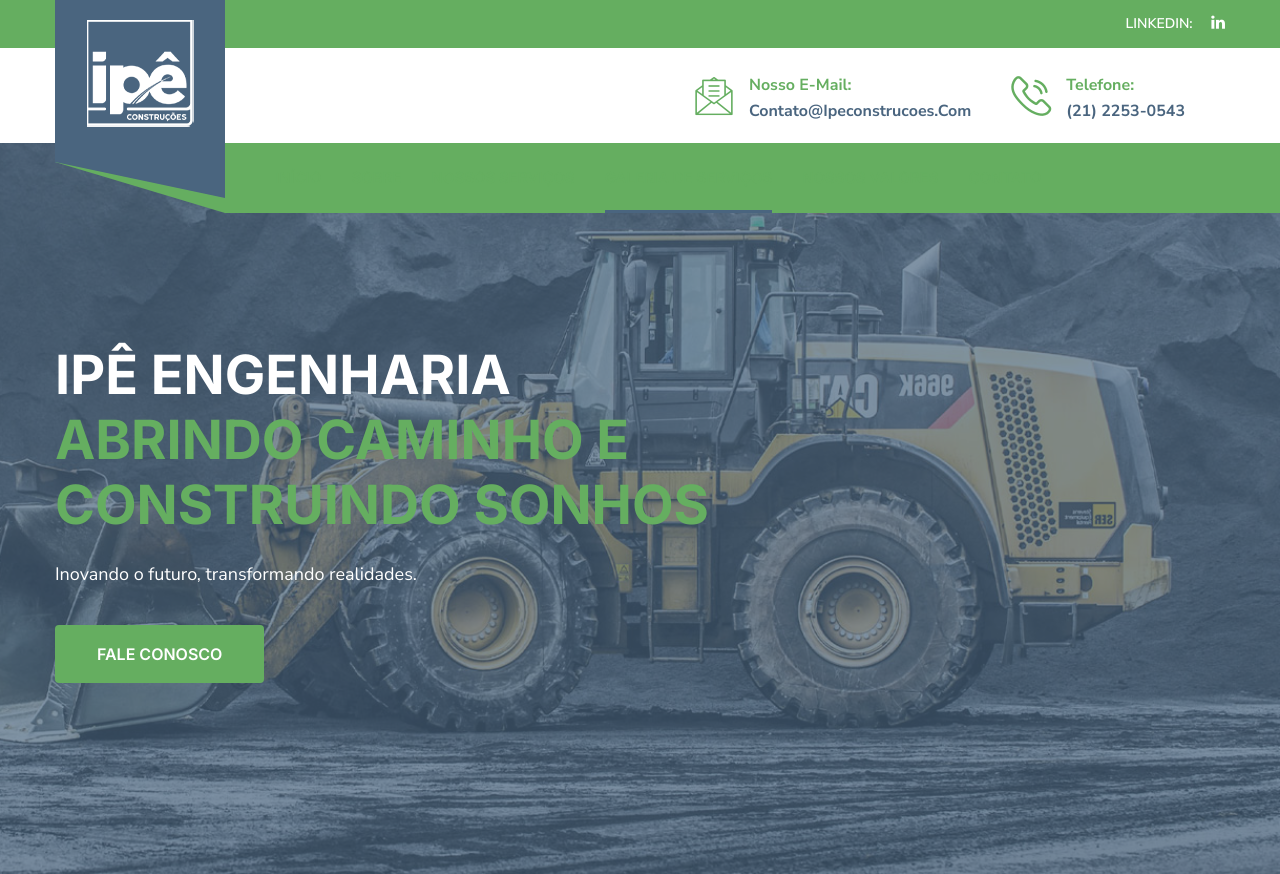
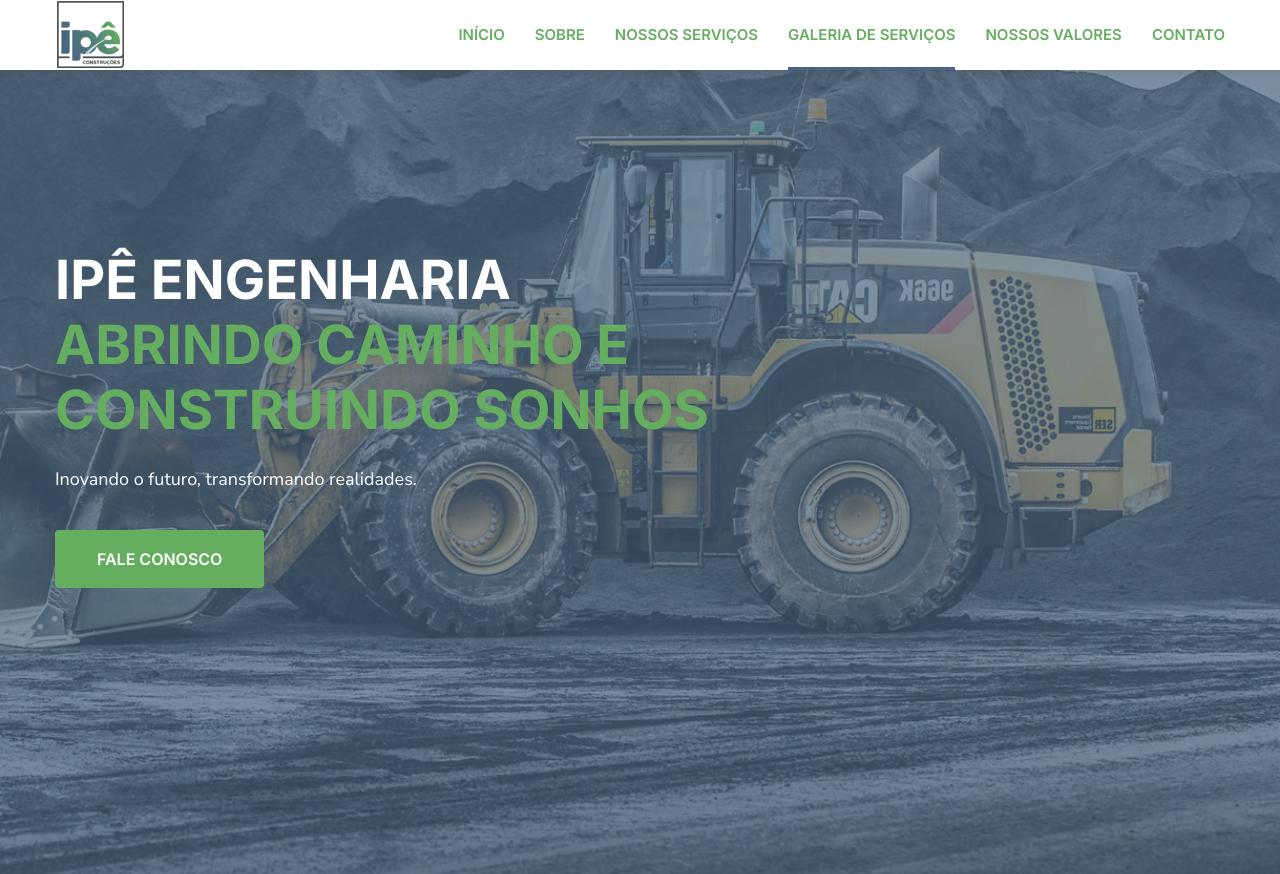
Before and after one commit to issacwillianDEV/ipeeng, a plain HTML site: page index.html in a window 1280 px wide. Shown: the top 874 px of the page. Drawn offline with Linux system fonts and the light colour scheme.

Commit message:
Update index.html

```diff
--- a/index.html
+++ b/index.html
@@ -58,7 +58,7 @@
 	<!-- Preloader End -->
 
  	<!-- Header Style One -->
-    <header class="main-header">
+    <header class="main-header fixed-header">
 
 		<!-- Header Top -->
         <div class="header-top">
@@ -81,51 +81,14 @@
         </div>
 
 		<!-- Header Upper -->
-        <div class="header-upper">
-            <div class="auto-container">
-                <div class="clearfix">
 
-                    <div class="pull-left logo-box">
-                        <div class="logo"><a href="index.html"><img src="assets/images/logo.png" alt="" title=""></a></div>
-                    </div>
-
-                    <div class="pull-right upper-right clearfix">
-
-                        <!--Info Box-->
-                        <div class="upper-column info-box">
-                            <div class="icon-box"><span class="flaticon-email"></span></div>
-                            <ul>
-                                <li>Nosso e-mail:<br> <a href="mailto:contato@ipeconstrucoes.com">contato@ipeconstrucoes.com</a></li>
-                            </ul>
-                        </div>
-
-                        <!--Info Box-->
-                        <div class="upper-column info-box">
-                            <div class="icon-box"><span class="flaticon-telephone"></span></div>
-                            <ul>
-                                <li>Telefone:<br> <a href="tel:+552122530543">(21) 2253-0543</a></li>
-                            </ul>
-                        </div>
-
-
-
-                        <!--Info Box-->
-                        <div class="upper-column info-box">
-
-                        </div>
-
-                    </div>
-
-                </div>
-            </div>
-        </div>
         <!--End Header Upper-->
 
 		<!-- Header Lower -->
         <div class="header-lower">
         	<div class="auto-container clearfix">
 
-				<div class="nav-outer clearfix">
+				<div class="nav-outer clearfix" style="display: none;">
 					<div class="curve-layer"></div>
 					<!-- Mobile Navigation Toggler -->
 					<div class="mobile-nav-toggler"><span class="icon flaticon-menu"></span></div>
```
